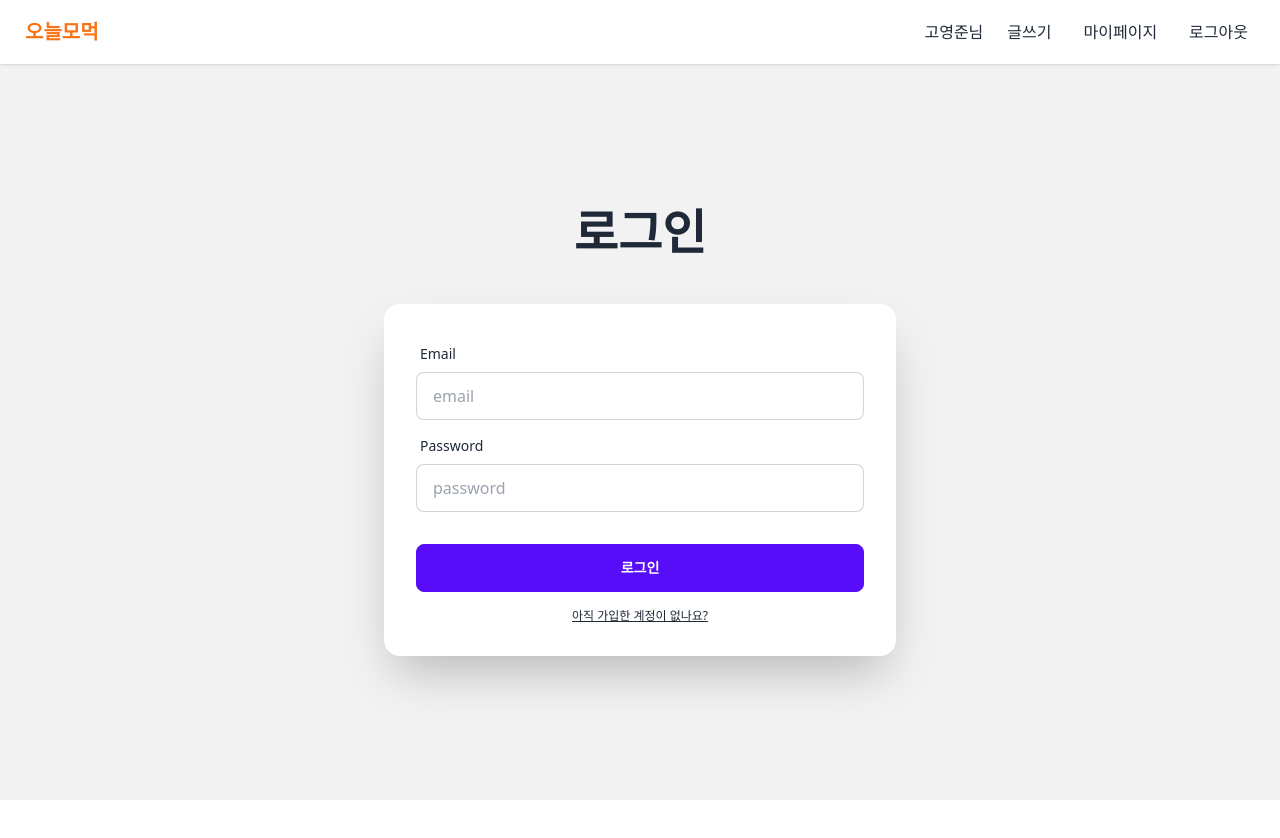
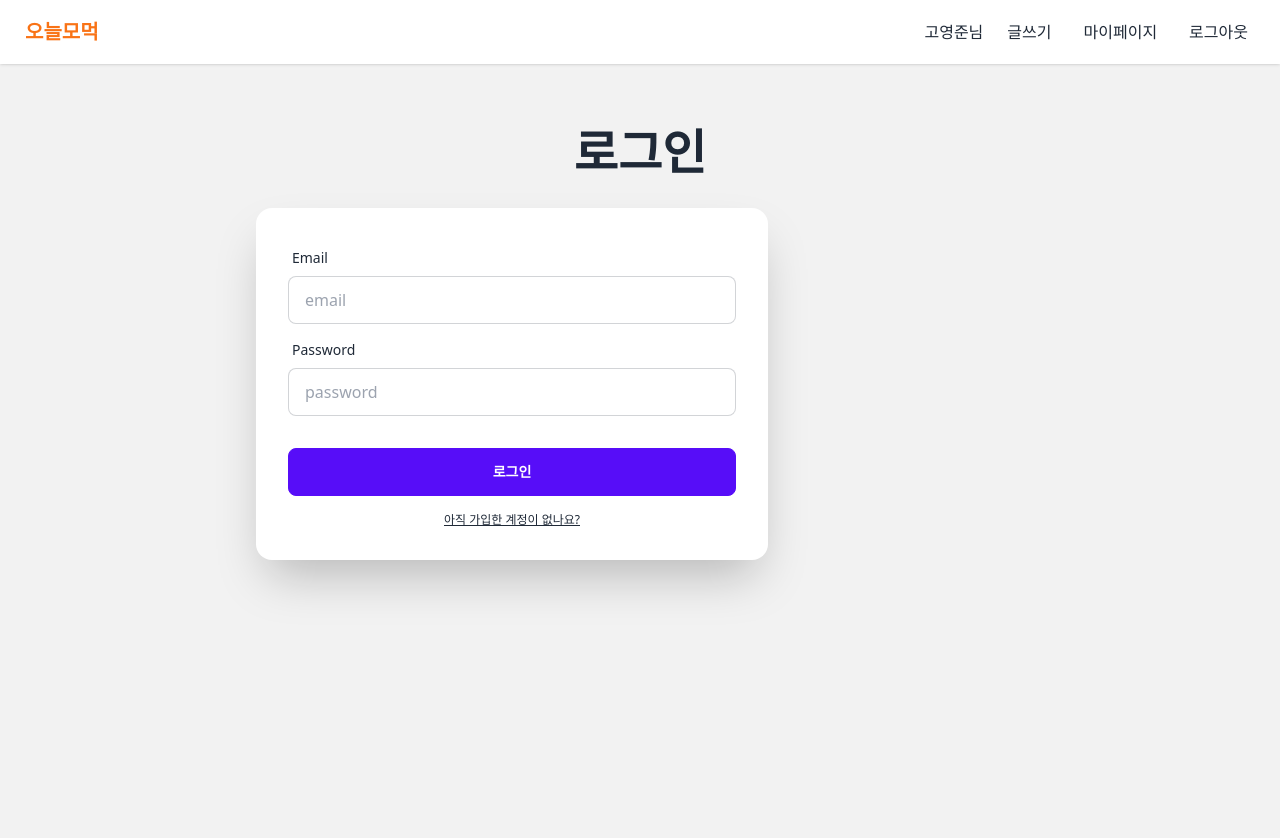
Before and after one commit to cloudedpanther/onulmomuck, a React (Vite) app: page /login in a window 1280 px wide. Shown: the top 838 px of the page. Before the commit the page ends 800 px from the top, so only its background shows below. Built offline with nearby package versions, Linux system fonts and the light colour scheme.

Commit message:
Feat: Change styling
- Change container style from grid to flex

```diff
--- a/src/components/Login/index.tsx
+++ b/src/components/Login/index.tsx
@@ -3,8 +3,8 @@ import { Link } from 'react-router-dom'
 const Login = () => {
     return (
         <>
-            <div className="hero h-full bg-base-200">
-                <div className="hero-content flex-col w-3/5">
+            <div className="flex justify-center pt-16 h-screen bg-base-200">
+                <div className="flex-col w-3/5">
                     <div className="text-center">
                         <h2 className="text-5xl font-bold mb-8">로그인</h2>
                     </div>
```
